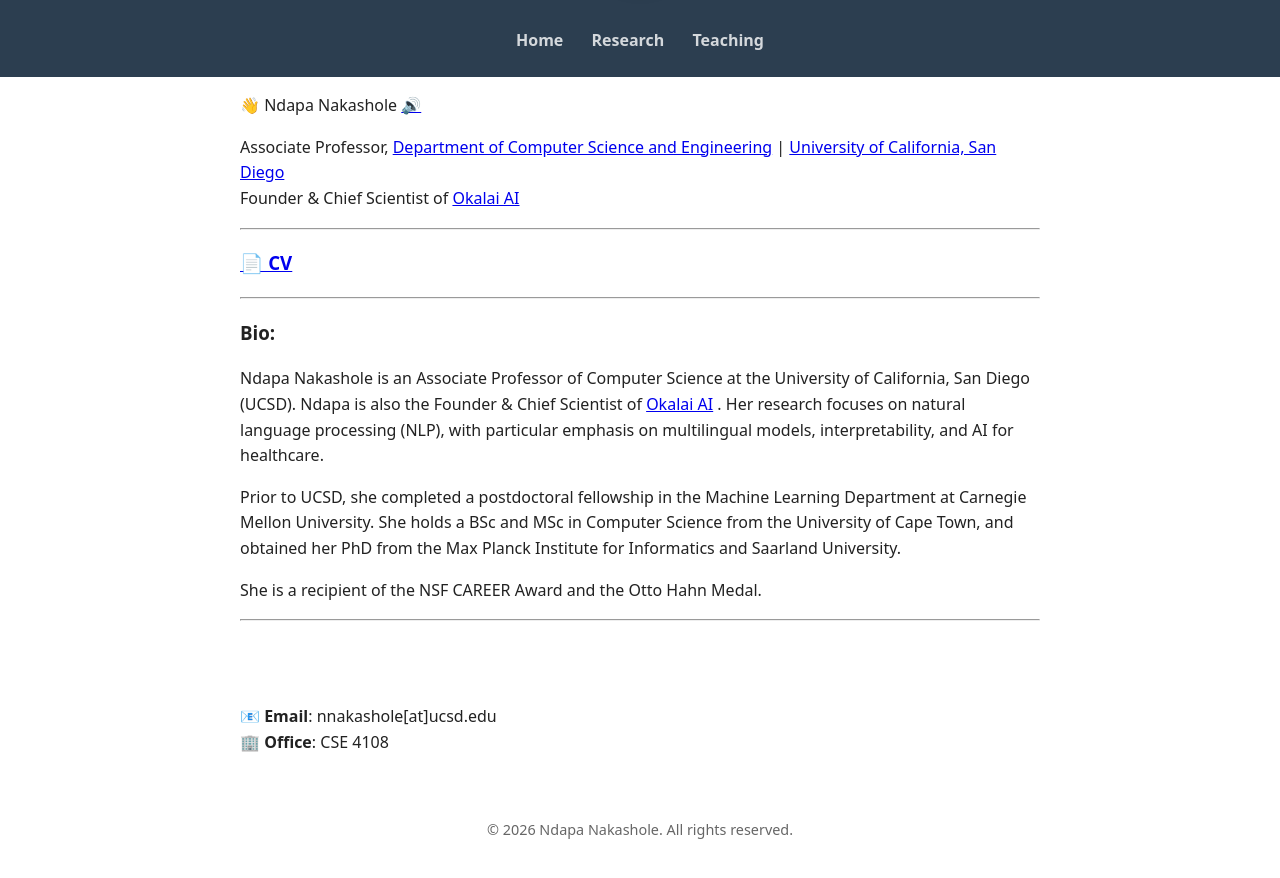
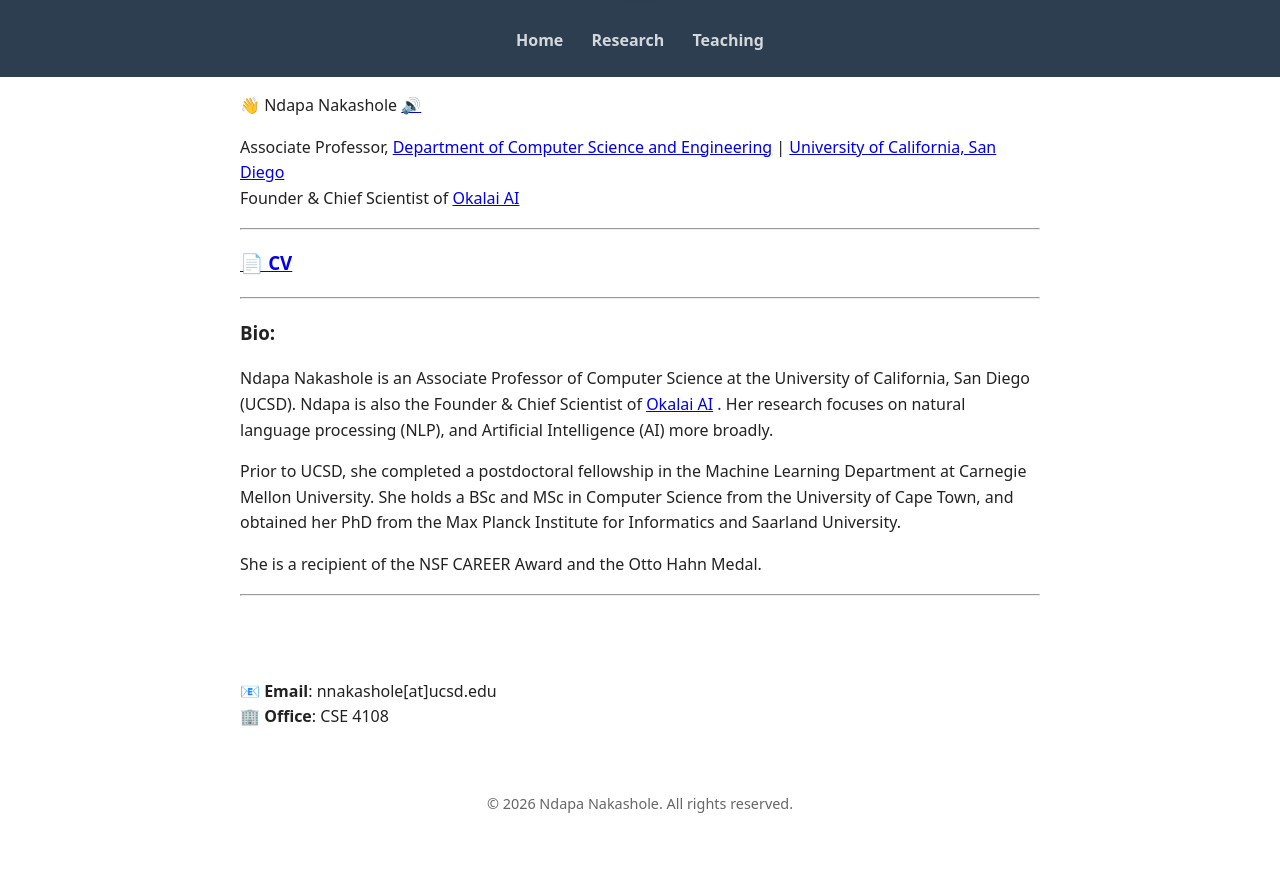
Before and after one commit to ndapa/ndapa.github.io, a Jekyll site: the page built from index.md, in a window 1280 px wide, cut to the strip 264-1151 px from the top of the page. Shown: the top 878 px of the strip. Built offline with Jekyll 4.4.1, drawn with Linux system fonts in a browser that asks for light colours.

Commit message:
Revise research focus in bio section
Updated research focus to include broader AI topics.

```diff
--- a/index.md
+++ b/index.md
@@ -19,8 +19,7 @@ Founder & Chief Scientist of [Okalai AI](https://okalai.org)
 
 Ndapa Nakashole is an Associate Professor of Computer Science at the University of California, San Diego (UCSD).
 Ndapa is  also the Founder & Chief Scientist of [Okalai AI](https://okalai.org) .
-Her research focuses on natural language processing (NLP), with particular emphasis on multilingual models, interpretability, and AI for healthcare.
-
+Her research focuses on natural language processing (NLP), and Artificial Intelligence (AI) more broadly.
 
 Prior to UCSD, she completed a postdoctoral fellowship in the Machine Learning Department at Carnegie Mellon University.
 She holds a BSc and MSc in Computer Science from the University of Cape Town, and obtained her PhD from the Max Planck Institute for Informatics and Saarland University.
```
